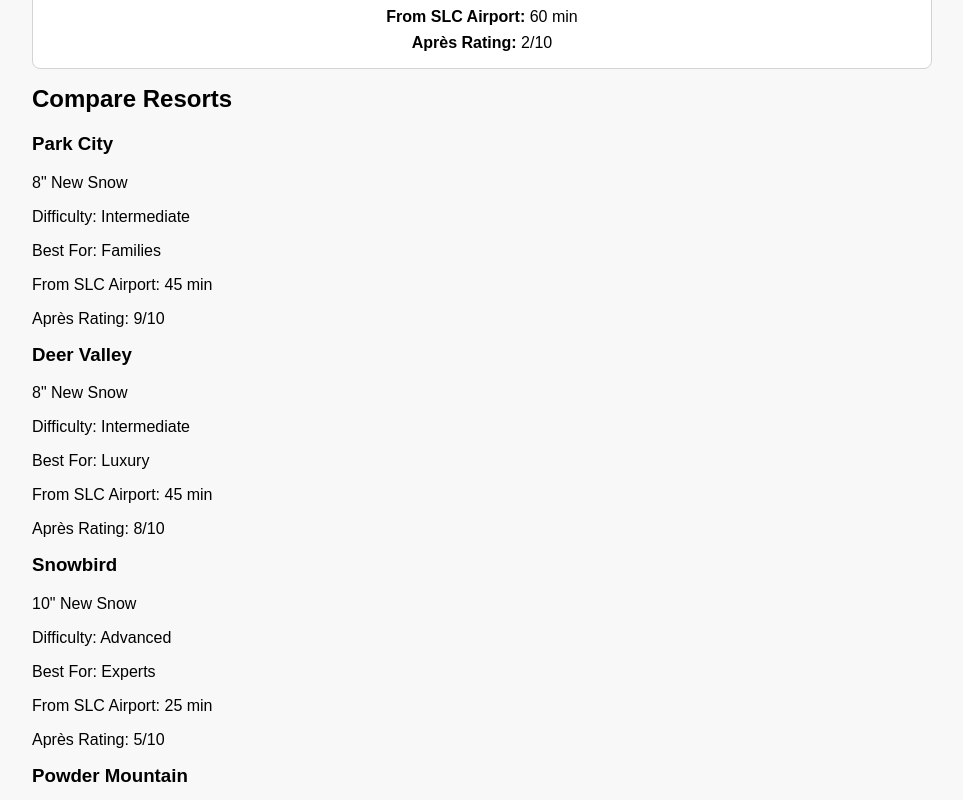
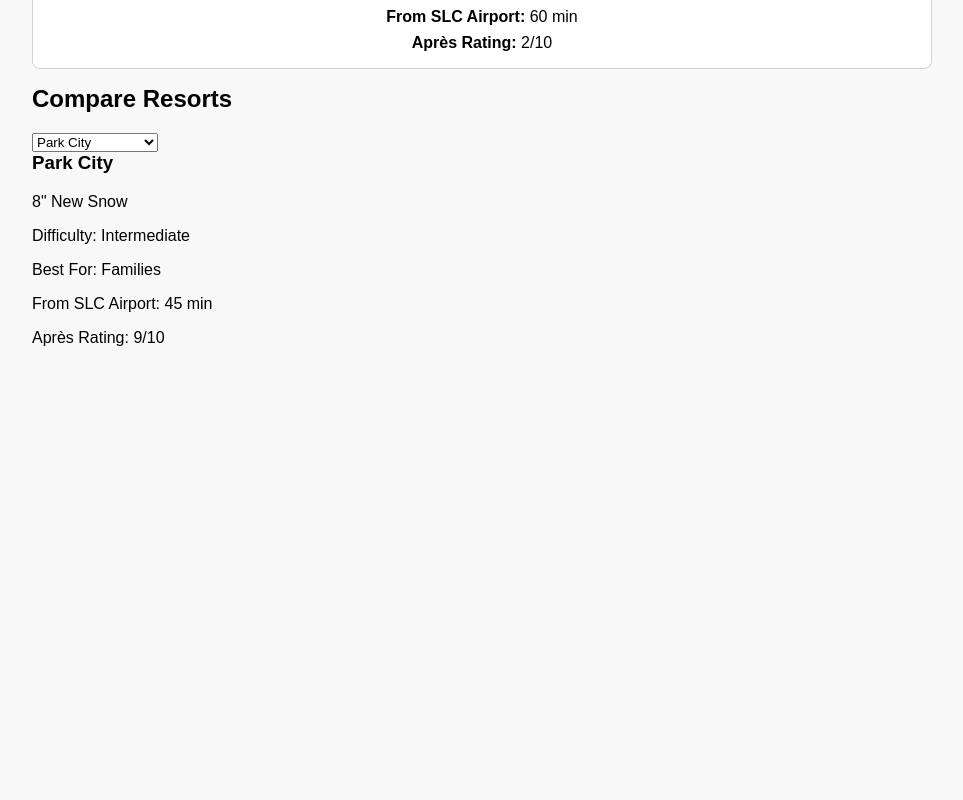
Before and after one commit to Christian-Hermann/sip-n-shred, a React app in the folder frontend/: page / in a window 1280 px wide. Shown: the part 1140-1940 px from the top of the page, without its empty margins (158-1121 px from the left). After the commit the page ends 1535 px from the top, so only its background shows below. Built offline with nearby package versions, Linux system fonts and the light colour scheme; the HTML template or start-up script is replaced by a standard one.

Commit message:
Add resort selection with useState

```diff
--- a/frontend/src/components/ComparisonSection.jsx
+++ b/frontend/src/components/ComparisonSection.jsx
@@ -1,19 +1,33 @@
+import { useState } from "react";
+
 function ComparisonSection({ resorts }) {
+  const [selectedResortId, setSelectedResortId] = useState(1);
+  const selectedResort = resorts.find(
+    (resort) => resort.id === selectedResortId
+  );
+
   return (
     <section>
       <h2>Compare Resorts</h2>
 
+      <select
+        value={selectedResortId}
+        onChange={(event) => setSelectedResortId(Number(event.target.value))}
+      >
+        {resorts.map((resort) => (
+          <option key={resort.id} value={resort.id}>
+            {resort.name}
+          </option>
+        ))}
+      </select>
+
       <div>
-        {resorts.map((resort) => (
-          <div key={resort.id}>
-            <h3>{resort.name}</h3>
-            <p>{resort.newSnow}" New Snow</p>
-            <p>Difficulty: {resort.difficulty}</p>
-            <p>Best For: {resort.bestFor}</p>
-            <p>From SLC Airport: {resort.driveFromAirport} min</p>
-            <p>Après Rating: {resort.apresRating}/10</p>
-          </div>
-        ))}
+        <h3>{selectedResort.name}</h3>
+        <p>{selectedResort.newSnow}" New Snow</p>
+        <p>Difficulty: {selectedResort.difficulty}</p>
+        <p>Best For: {selectedResort.bestFor}</p>
+        <p>From SLC Airport: {selectedResort.driveFromAirport} min</p>
+        <p>Après Rating: {selectedResort.apresRating}/10</p>
       </div>
     </section>
   );
```
